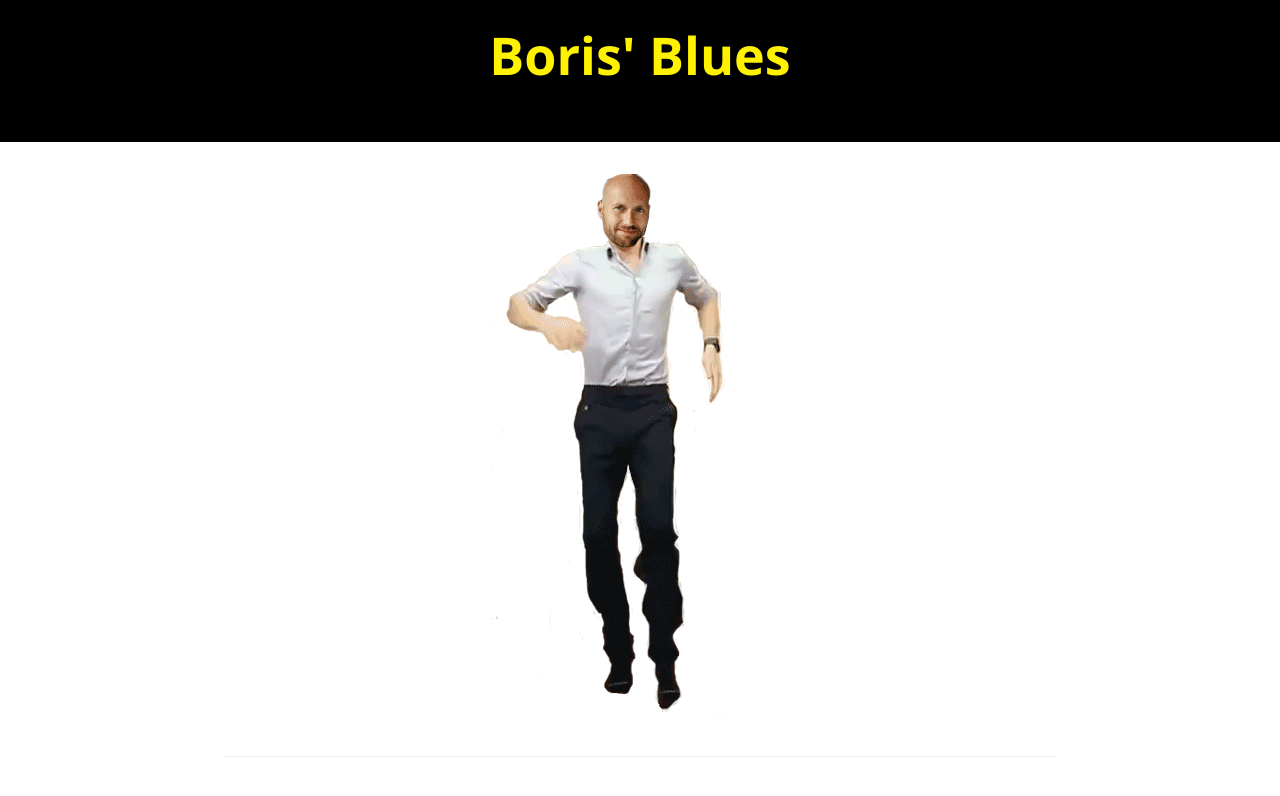
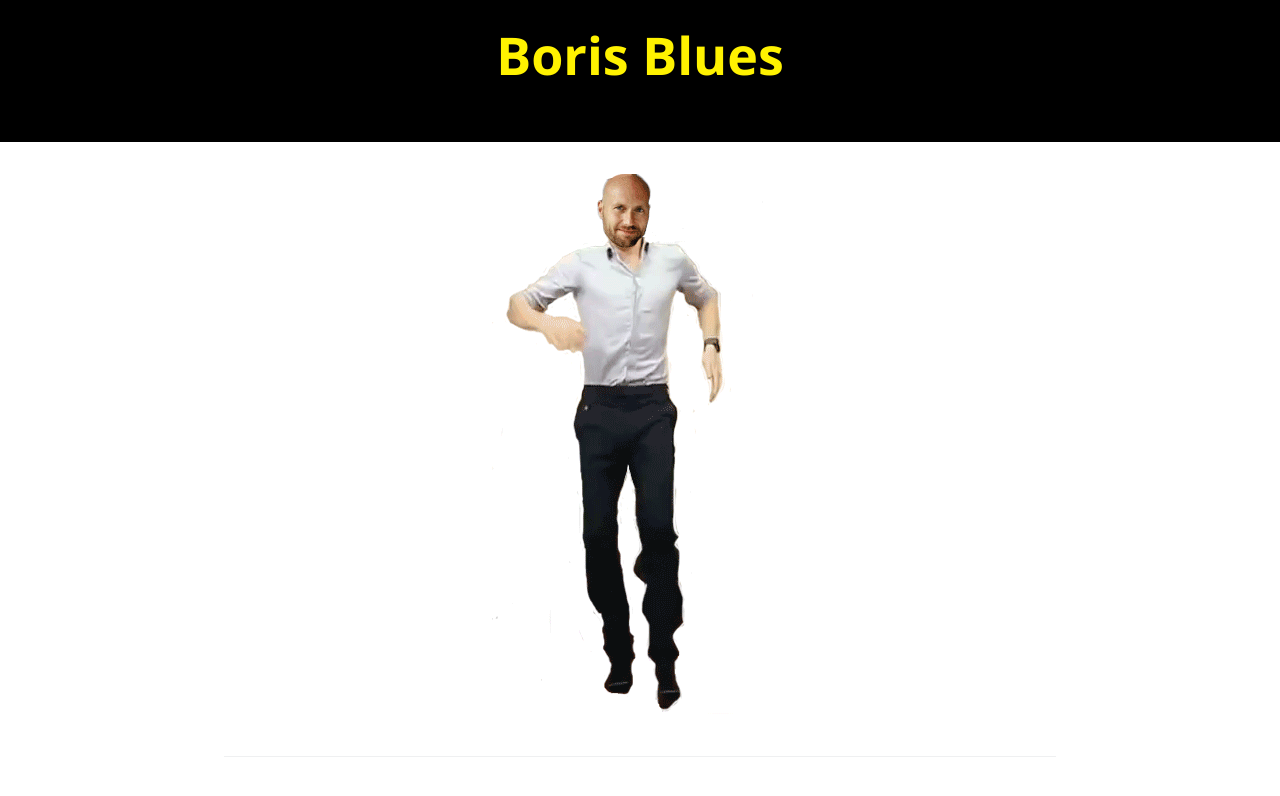
Before and after one commit to BlueWebBoris/BlueWebBoris.github.io, a plain HTML site: page index.html in a window 1280 px wide. Drawn offline with nearby package versions, Linux system fonts and the light colour scheme.

Commit message:
Update index.html

```diff
--- a/index.html
+++ b/index.html
@@ -11,7 +11,7 @@
   </head>
   <body>
     <section class="page-header">
-      <h1 class="project-name">Boris&#39; Blues</h1>
+      <h1 class="project-name">Boris Blues</h1>
       <h2 class="project-tagline"></h2>
     </section>
 
```
